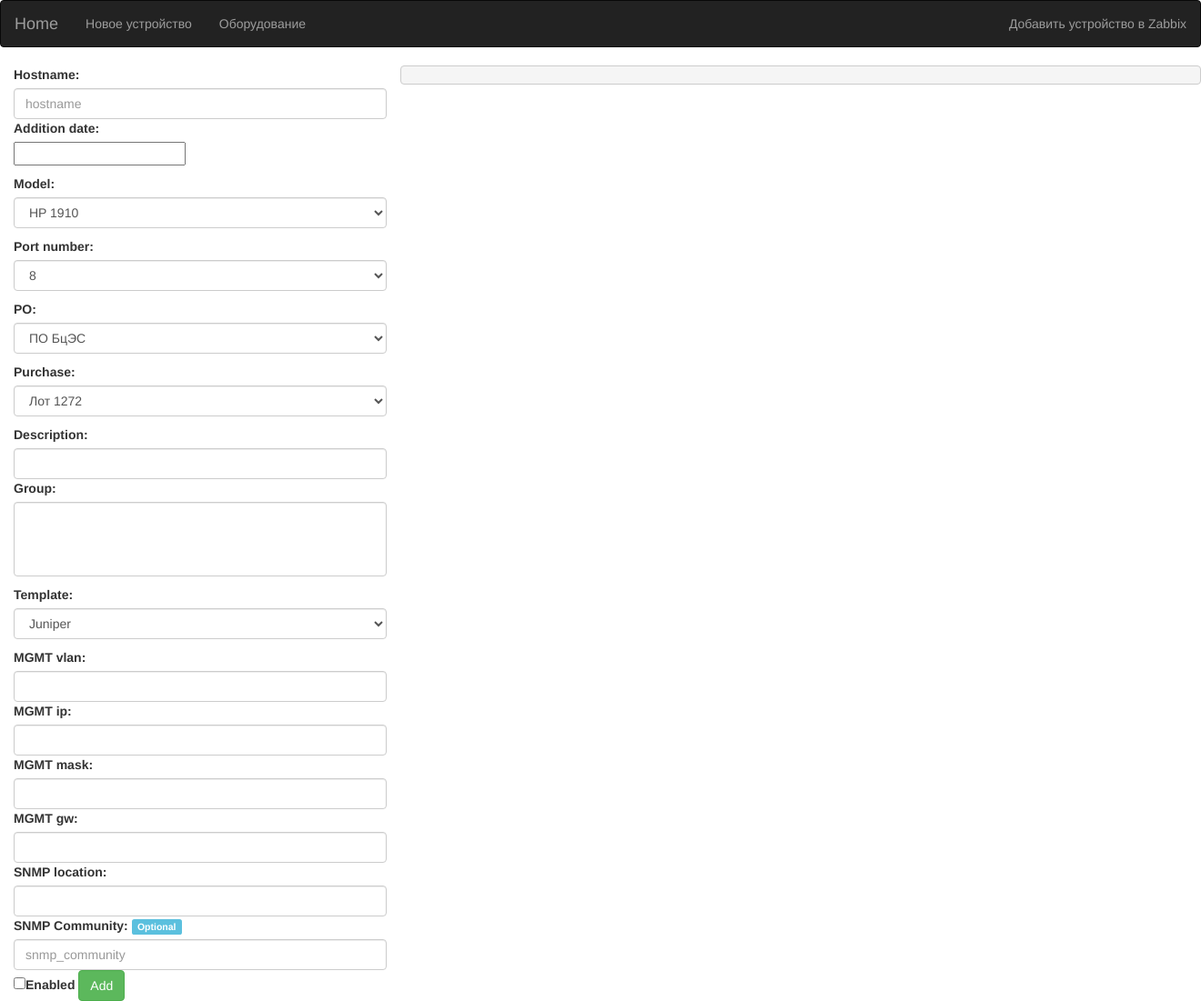
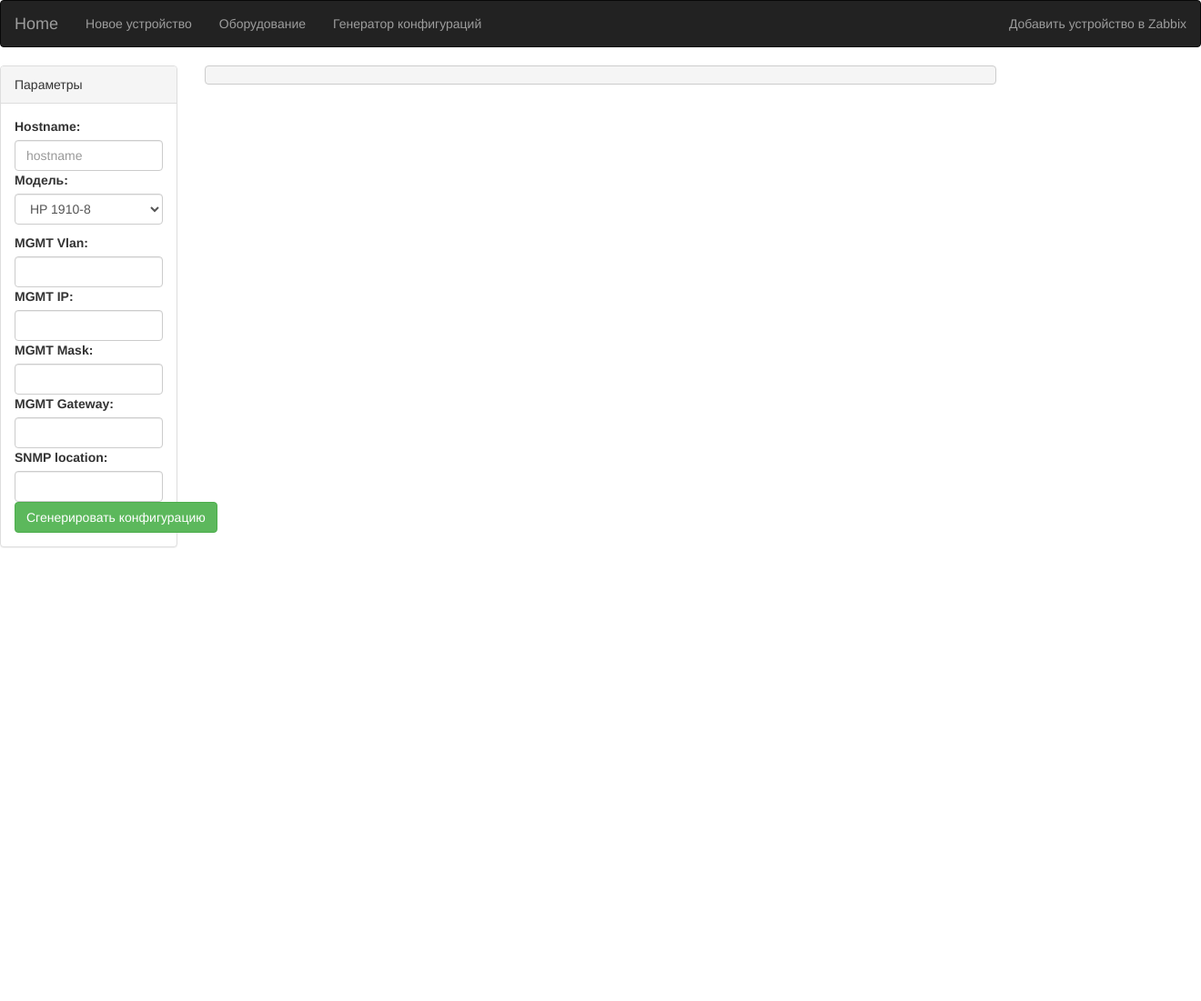
Before and after one commit to annikuli/nettools, a Django app: page /generate/ in a window 1320 px wide; the page is wider, and only the part inside the window is pictured. Shown: that part at 91% size. After the commit the page ends 602 px from the top of that part, so only its background shows below. Run offline with Django 3.2, Linux system fonts and the light colour scheme; lists and menus that the app fills with data are empty; parts of the project's set-up code (start-up, migrations or seed data) failed here and were passed over; some libraries are stand-ins or nearby versions.

Commit message:
simple config generator added

```diff
--- a/devices/views.py
+++ b/devices/views.py
@@ -67,83 +67,34 @@ def create_device(request):
 
 
 def generate_config(request):
-    added = False
-    device_error = False
-    zabbix_error = False
+
     generated_config = ''
     if request.method == 'POST':
         print('Info: Request method POST')
-        device = AccessSwitchForm(request.POST, prefix='device')
         config = AccessSwitchConfigForm(request.POST, prefix='config')
-        zab = ZabbixForm(request.POST, prefix='zabbix')
-
-        if device.is_valid() and config.is_valid() and zab.is_valid():
-            print('Info: DEVICE AND CONFIG AND ZABBIX Forms are valid')
-            cd = device.cleaned_data
-            cd2 = config.cleaned_data
-            cd3 = zab.cleaned_data
-            device_data = AccessSwitch(
-                hostname=cd['hostname'],
-                addition_date=cd['addition_date'],
-                model=cd['model'],
-                ports=cd['ports'],
-                po=cd['po'],
-                purchase=cd['purchase'],
-                description=cd['description']
+        if config.is_valid():
+            print('Info: CONFIG Forms are valid')
+            cd_config = config.cleaned_data
+            generated_config = generator(
+                model=cd_config['model'],
+                hostname=cd_config['hostname'],
+                mgmt_vlan=cd_config['mgmt_vlan'],
+                ip=cd_config['ip'],
+                mask=cd_config['mask'],
+                gw=cd_config['gw'],
+                snmp_location=cd_config['snmp_location'],
+                # snmp_community=cd_config['snmp_community']
                 )
-            if not AccessSwitchConfig.objects.filter(ip=cd2['ip']):
-                print('Info: No duplicate IPs in AccessSwitchConfig DB')
-                try:
-                    device_data.save()
-                    print('Info: DEVICE data saved in AccessSwitch DB.')
-                    config_data = AccessSwitchConfig(
-                        hostname=device_data,
-                        mgmt_vlan=cd2['mgmt_vlan'],
-                        ip=cd2['ip'],
-                        mask=cd2['mask'],
-                        gw=cd2['gw'],
-                        snmp_location=cd2['snmp_location']
-                    )
-                    config_data.save()
-                    print('Info: CONFIG data saved in AccessSwitchConfig DB.')
-                    generated_config = generator(
-                        model=cd['model'],
-                        hostname=cd['hostname'],
-                        ports=cd['ports'],
-                        mgmt_vlan=cd2['mgmt_vlan'],
-                        ip=cd2['ip'],
-                        mask=cd2['mask'],
-                        gw=cd2['gw'],
-                        snmp_location=cd2['snmp_location']
-                    )
-                    r = zabbix_add_host(cd['hostname'], cd2['ip'], cd3['group_name'], cd3['template_name'],  # TODO: add snmp community passing (maybe in add_host function too)
-                                        cd2['snmp_community'], cd3['status'])  # TODO: make addition to zabbix optional
-                    if r is True:
-                        added = True
-                    else:
-                        zabbix_error = r
-                except IntegrityError as e:
-                    print('Error: {}'.format(e))
-                    device_error = e
-            else:
-                device_error = 'Host with this IP already exists'
         else:
-            print(device.errors)
+            print('Error: CONFIG Form is not valid')
             print(config.errors)
     else:
         print('Info: Request method GET')
-        device = AccessSwitchForm(prefix='device')
         config = AccessSwitchConfigForm(prefix='config')
-        zab = ZabbixForm(prefix='zabbix')
     return render(request, 'generate_config.html',
-                  {'device': device,
-                   'config': config,
-                   'zabbix': zab,
-                   'device_error': device_error,
+                  {'config': config,
                    'generated_config': generated_config,
-                   'added': added,
-                   'zabbix_error': zabbix_error}
-                  )
+                   })
 
 
 # def display_db(request):
--- a/nettools/forms.py
+++ b/nettools/forms.py
@@ -18,6 +18,8 @@ TEMPLATES = [('juniper', 'Juniper'),
              ('ping loss', 'Ping'),
              ('qtech', 'Qtech'),
              ]
+
+CONFIG_MODEL_CHOICES = [('hp1910-8', 'HP 1910-8')]
 
 
 class DeviceForm(forms.ModelForm):
@@ -67,6 +69,8 @@ class AccessSwitchForm(forms.Form):
 
 
 class AccessSwitchConfigForm(forms.Form):
+    hostname = forms.CharField(max_length=30)
+    model = forms.ChoiceField(choices=CONFIG_MODEL_CHOICES, widget=forms.Select(attrs={'class': 'form-control'}))
     mgmt_vlan = forms.IntegerField(max_value=4096)
     ip = forms.GenericIPAddressField()
     mask = forms.GenericIPAddressField()
--- a/templates/base.html
+++ b/templates/base.html
@@ -23,8 +23,8 @@
         <div class="collapse navbar-collapse" id="bs-example-navbar-collapse-1">
             <ul class="nav navbar-nav">
                 <li><a href="/create">Новое устройство</a></li>
-                <!--<li><a class="btn btn-default disabled" href="/generate">Generate config</a></li>-->
                 <li><a href="/list">Оборудование</a></li>
+                <li><a href="/generate">Генератор конфигураций</a></li>
             </ul>
             <ul class="nav navbar-nav navbar-right">
                 <li><a href="/add/">Добавить устройство в Zabbix<span class="sr-only">(current)</span></a></li>
--- a/templates/generate_config.html
+++ b/templates/generate_config.html
@@ -3,20 +3,6 @@
 {% block title %}Generate Config {% endblock%}
 
 {% block content %}
-        {% if device.errors %}
-        <div class="alert alert-danger">
-            <strong>Error!</strong> Please correct the error{{ device.errors|pluralize }} below.
-            {% for field in device %}
-              {% if field.errors %}
-                {% for error in field.errors %}
-                <ul>
-                  <li>{{ field.name }} - {{ error|escape }}</li>
-                </ul>
-                {% endfor %}
-              {% endif %}
-            {% endfor %}
-        </div>
-    {% endif %}
 {% if config.errors %}
         <div class="alert alert-danger">
             <strong>Error!</strong> Please correct the error{{ device.errors|pluralize }} below.
@@ -31,69 +17,38 @@
             {% endfor %}
         </div>
 {% endif %}
-    {% if device_error %}
-        <div class="alert alert-danger">
-            <strong>Error!</strong> {{ device_error }}
-        </div>
-    {% endif %}
-    {% if zabbix_error %}
-        <div class="alert alert-danger">
-            <strong>Error!</strong> {{ zabbix_error }}
-        </div>
-    {% endif %}
-    {% if added %}
-        <div class="alert alert-success">
-            <strong>Device added to Zabbix!</strong>
-        </div>
-    {% endif %}
 
+
+     <div class="row">
+        <div class="col-sm-2">
             <form action="" method="post">
-    <div class="col-xs-4">
+            <div class="panel panel-default">
+                 <div class="panel-heading">Параметры</div>
+                 <div class="panel-body">
                     <label for="hostname">Hostname:</label>
-        <input type="text" class="form-control" id="hostname" placeholder="hostname" name="device-hostname">
-        <label for="addition_date">Addition date:</label>
-        <p id="addition_date">{{ device.addition_date }} </p>
-        <label for="model">Model:</label>
-        <p id="model">{{ device.model }} </p>
-        <label for="ports">Port number:</label>
-        <p id="ports">{{ device.ports }}</p>
-        <label for="po">PO:</label>
-        <p id="po">{{ device.po }}</p>
-        <label for="purchase">Purchase:</label>
-        <p id="purchase">{{ device.purchase }}</p>
-        <label for="description">Description:</label>
-        <input type="text" class="form-control" id="description" name="device-description">
-
-        <label for="group_name">Group:</label>
-        <p id="group_name">{{ zabbix.group_name }} </p>
-        <label for="template_name">Template:</label>
-        <p id="template_name">{{ zabbix.template_name }}</p>
-
-        <label for="mgmt_vlan">MGMT vlan:</label>
+                    <input type="text" class="form-control" id="hostname" placeholder="hostname" name="config-hostname">
+                    <label for="model">Модель:</label>
+                    <p id="model">{{ config.model }} </p>
+                    <label for="mgmt_vlan">MGMT Vlan:</label>
                     <input type="text" class="form-control" id="mgmt_vlan" name="config-mgmt_vlan">
-        <label for="ip">MGMT ip:</label>
+                    <label for="ip">MGMT IP:</label>
                     <input type="text" class="form-control" id="ip" name="config-ip">
-        <label for="mask">MGMT mask:</label>
+                    <label for="mask">MGMT Mask:</label>
                     <input type="text" class="form-control" id="mask" name="config-mask">
-        <label for="gw">MGMT gw:</label>
+                    <label for="gw">MGMT Gateway:</label>
                     <input type="text" class="form-control" id="gw" name="config-gw">
                     <label for="snmp_location">SNMP location:</label>
                     <input type="text" class="form-control" id="snmp_location" name="config-snmp_location">
-        <label for="snmp_community">SNMP Community: <span class="label label-info">Optional</span></label>
-        <input type="text" class="form-control" id="snmp_community" placeholder="snmp_community" name="zabbix-snmp_community">
-        <label><input type="checkbox" value="True" name="zabbix-status">Enabled</label>
-        <button type="submit" class="btn btn-success">Add</button>
+                    <!--<label for="snmp_community">SNMP Community: <span class="label label-info">Optional</span></label>-->
+                    <!--<input type="text" class="form-control" id="snmp_community" placeholder="snmp_community" name="zabbix-snmp_community">-->
+                    <button type="submit" class="btn btn-success">Сгенерировать конфигурацию</button>
                  </div>
             </div>
             {% csrf_token %}
         </form>
-
+        </div>
+        <div class="col-sm-8">
             <pre>{{ generated_config}}</pre>
-<!--<form action="" method="post">-->
-        <!--<table>-->
-            <!--{{ device.as_table }}-->
-        <!--</table>-->
-        <!--{% csrf_token %}-->
-        <!--<input type="submit" value="Submit">-->
-    <!--</form>-->
+        </div>
+    </div>
 {% endblock %}
```
Also changed, not shown: devices/generator.py (+3 -4 lines). Lines whose indentation alone changed are shown as unchanged.
